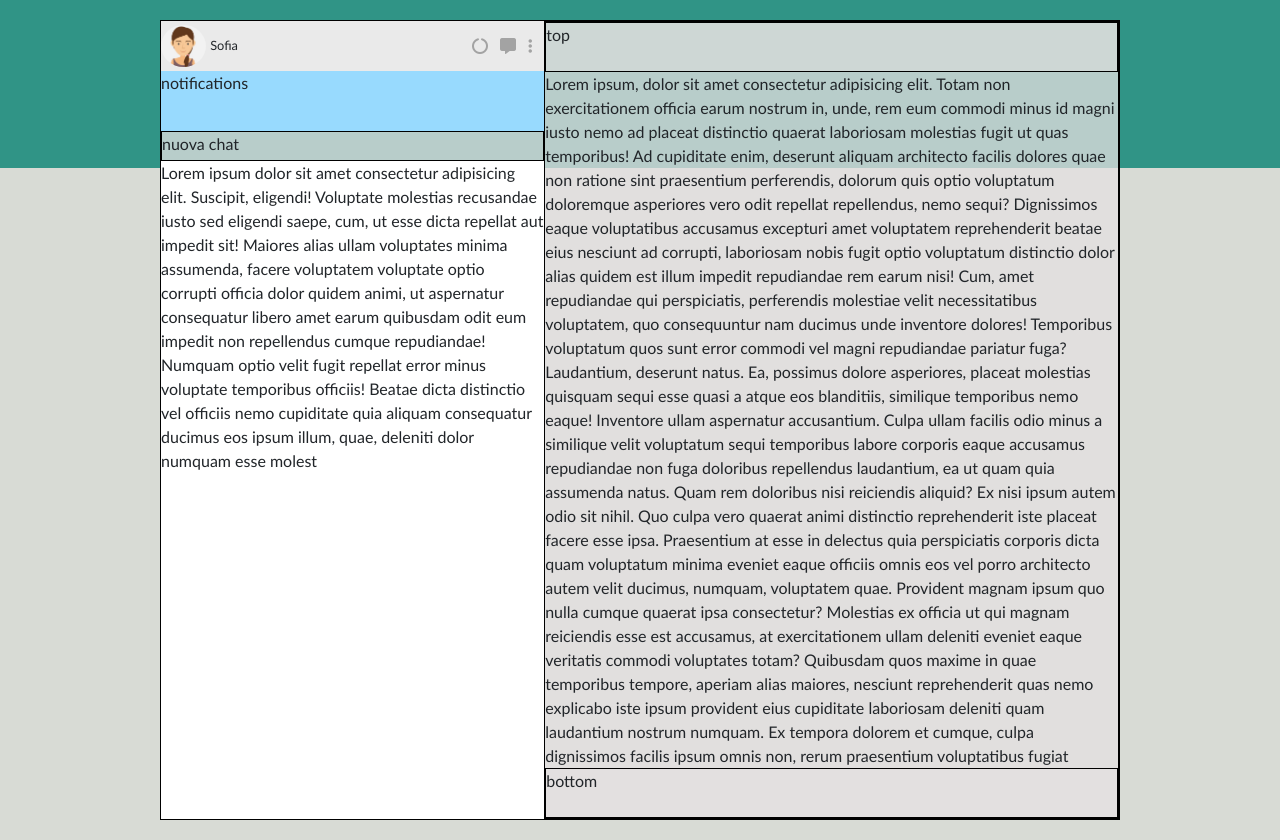
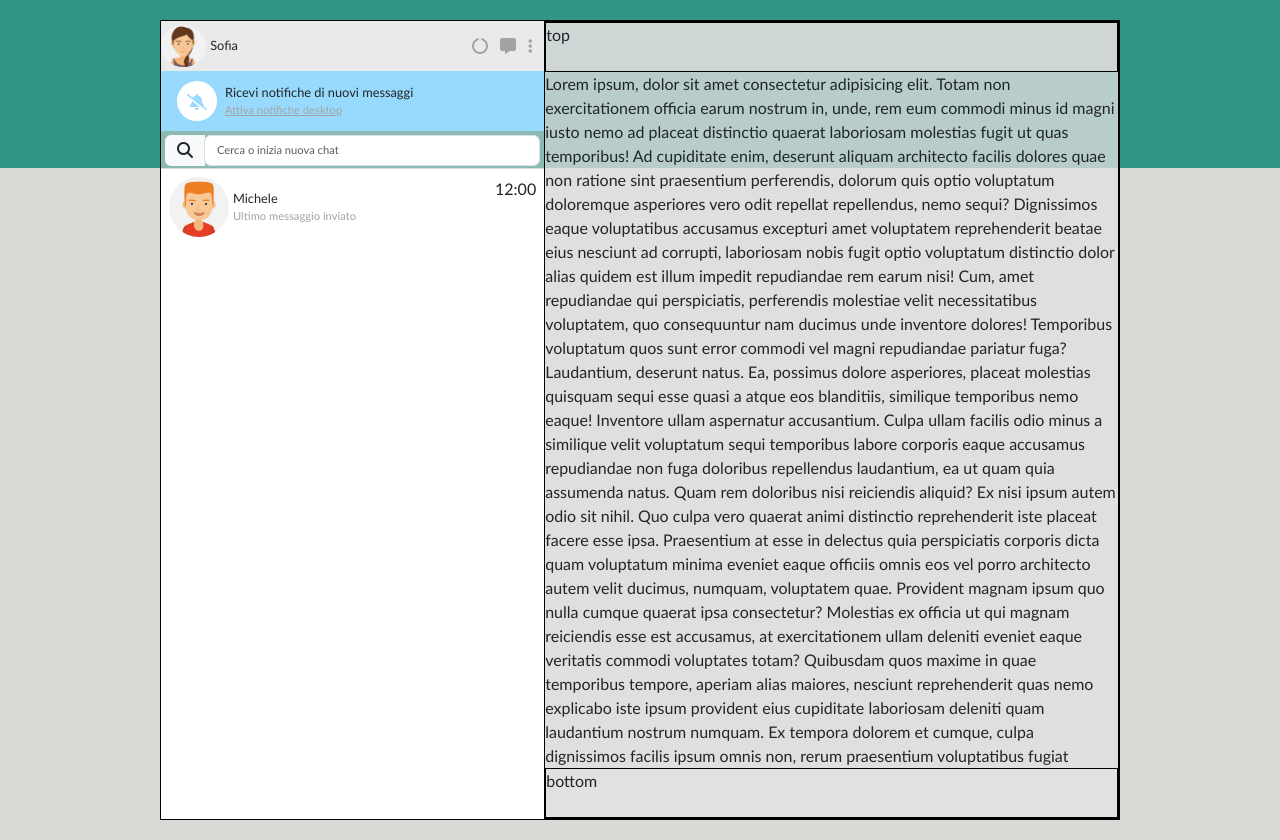
Before and after one commit to silviapetrino/vue-boolzapp, a plain HTML site: page index.html in a window 1280 px wide. Drawn offline with nearby package versions, Linux system fonts and the light colour scheme.

Commit message:
[add]: list item

```diff
--- a/assets/css/style.css
+++ b/assets/css/style.css
@@ -8,12 +8,20 @@ body {
       font-family: 'Trebuchet MS', 'Lucida Sans Unicode', 'Lucida Grande', 'Lucida Sans', Arial, sans-serif;
 }
 
+
+
+li:hover {
+  background-color: var(--hover);
+}
+
+
 /* utilities */
 :root {
   --top-color: #EAEAEA;
   --bottom-color: #F2EEEA;
   --lightblue: #98DAFE;
   --white: #FFFFFF;
+  --hover: #E9EBEB;
 }
 
 .m-size {
@@ -25,7 +33,7 @@ body {
 }
 
 .i-color {
-  color: #a3a3a3
+  color: #a3a3a3;
 }
 
 .cp {
@@ -127,8 +135,15 @@ aside .top .notifications button.icon {
   border-style: none;
 }
 
+ /* /aside top */
 
+  /* aside bottom */
 
+  aside .bottom .avatar-text .avatar {
+    width: 60px;
+    height: 60px;
+  }
 
-
- /* /aside top */
+  aside .bottom .avatar-text .avatar img {
+    border-radius: 50%;
+  }
--- a/index.html
+++ b/index.html
@@ -16,13 +16,13 @@
 
    <!-- aside  -->
 <aside class="d-flex flex-column">
-  <div class="top ">
-
+          <!-- aside-top  -->
+  <div class="top">
 
     <div class="avatar-icons d-flex align-items-center py-1">
 
       <div class="avatar">
-        <img class="w-100 h-100 object-fit-cover img-fluid" src="./assets/img/avatar_io.jpg" alt="me">
+        <img class="w-100 h-100 object-fit-cover img-fluid cp" src="./assets/img/avatar_io.jpg" alt="me">
       </div>
       <span class="my-name px-1 m-size">Sofia</span>
 
@@ -34,12 +34,57 @@
     </div>
 
 
-    <div class="notifications">notifications</div>
-    <div class="search-chat debug">nuova chat</div>
+    <div class="notifications d-flex align-items-center ">
+      <button class="icon ms-3 border-bottom-0">
+        <i class="fa-solid fa-bell-slash"></i>
+      </button>
+      <div class="text m-size px-2 d-flex flex-column">
+        <span>Ricevi notifiche di nuovi messaggi</span>
+        <a class="i-color sm-size" href="">Attiva notifiche desktop</a>
+      </div>
+    </div>
+
+      <div class="search-chat">
+        <div class="input-group rounded p-1">
+          <span class="input-group-text border-0 cp" id="search-addon">
+            <i class="fas fa-search"></i>
+          </span>
+          <input type="search" class="form-control rounded sm-size" placeholder="Cerca o inizia nuova chat" aria-label="Search" aria-describedby="search-addon" />
+        </div>
+      </div>
+    </div>
+
 
   </div>
-  <div class="bottom">Lorem ipsum dolor sit amet consectetur adipisicing elit. Suscipit, eligendi! Voluptate molestias recusandae iusto sed eligendi saepe, cum, ut esse dicta repellat aut impedit sit! Maiores alias ullam voluptates minima assumenda, facere voluptatem voluptate optio corrupti officia dolor quidem animi, ut aspernatur consequatur libero amet earum quibusdam odit eum impedit non repellendus cumque repudiandae! Numquam optio velit fugit repellat error minus voluptate temporibus officiis! Beatae dicta distinctio vel officiis nemo cupiditate quia aliquam consequatur ducimus eos ipsum illum, quae, deleniti dolor numquam esse molest</div>
+
+    <!-- /aside-top  -->
+       <!-- aside-bottom  -->
+
+  <div class="bottom mt-2">
+
+    <ul class="d-flex justify-content-between align-items-center list-unstyled">
+
+      <li class="d-flex justify-content-between w-100 p-2">
+
+        <div class="avatar-text d-flex h-100 w-100">
+          <div class="avatar h-100">
+           <img class="img-fluid w-100 h-100 object-fit-cover" src="./assets/img/avatar_1.jpg" alt="avatar">
+          </div>
+
+          <div class="name-mess d-flex flex-column justify-content-center ps-1">
+            <span class="name m-size">Michele</span>
+            <span class="last-msg sm-size i-color">Ultimo messaggio inviato</span>
+          </div>
+        </div>
+
+        <span class="ms-size">12:00</span>
+      </li>
+
+    </ul>
+
+  </div>
 </aside>
+        <!-- /aside-bottom  -->
 
    <!-- /aside  -->
 
```
